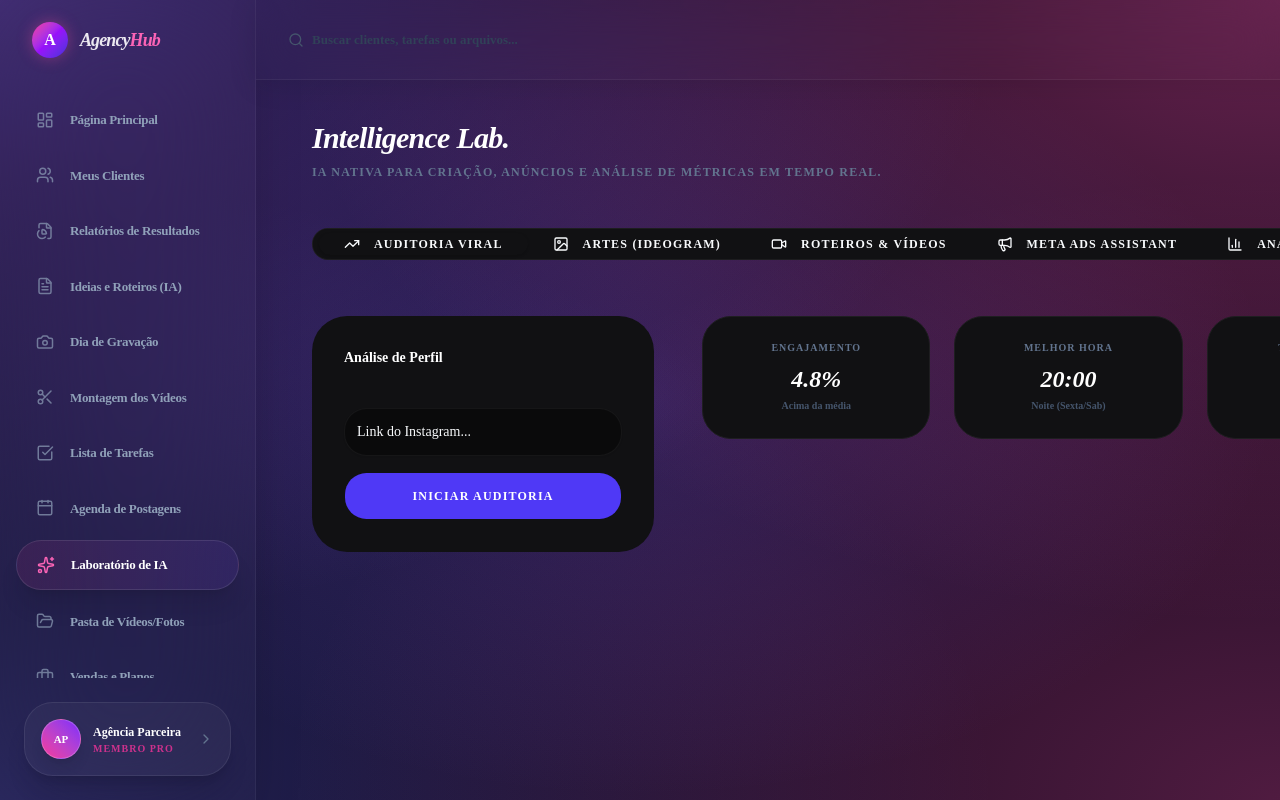
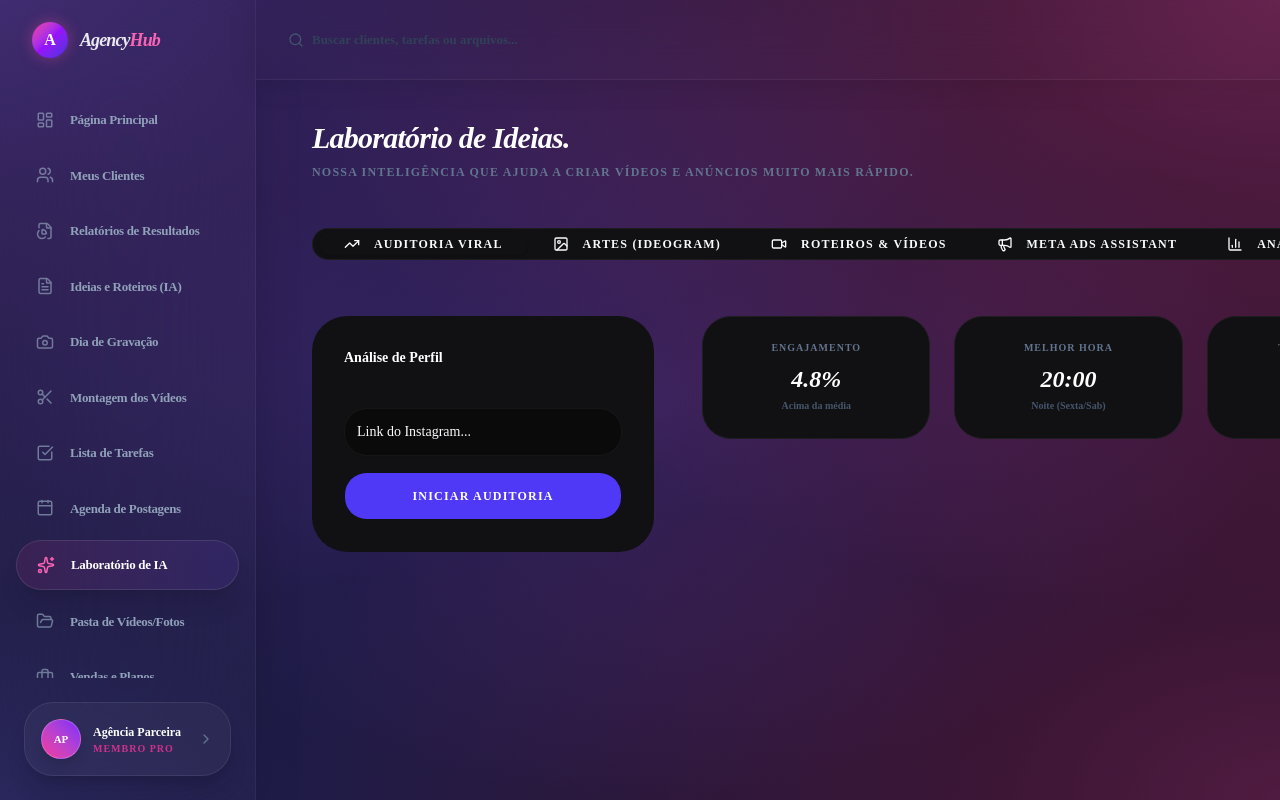
Before and after one commit to victordeassis6-creator/AGENCYHUB, a Next.js app: page /ia in a window 1280 px wide. Shown: the top 800 px of the page. Built offline with nearby package versions, Linux system fonts and the light colour scheme.

Commit message:
UX: Finalize language simplification and resolve Badge import lints (v4.0)

```diff
--- a/app/edicao/page.tsx
+++ b/app/edicao/page.tsx
@@ -3,7 +3,7 @@
 import { useState } from "react"
 import { Button } from "@/components/ui/button"
 import { Card, CardContent, CardHeader, CardTitle, CardDescription } from "@/components/ui/card"
-import { Badge } from "@/components/ui/badge"
+
 import {
   Scissors, PlayCircle, Clock, CheckCircle2,
   MessageSquare, User, MoreHorizontal, Download,
--- a/app/ia/page.tsx
+++ b/app/ia/page.tsx
@@ -32,8 +32,8 @@ export default function IAModulePage() {
     <div className="space-y-12 animate-fade-in-up">
       <div className="flex flex-col sm:flex-row sm:items-center justify-between gap-4">
         <div>
-          <h2 className="text-3xl font-black tracking-tight text-white mb-2 italic">Intelligence Lab.</h2>
-          <p className="text-slate-500 text-xs font-bold uppercase tracking-widest">IA nativa para criação, anúncios e análise de métricas em tempo real.</p>
+          <h2 className="text-3xl font-black tracking-tight text-white mb-2 italic">Laboratório de Ideias.</h2>
+          <p className="text-slate-500 text-xs font-bold uppercase tracking-widest">Nossa inteligência que ajuda a criar vídeos e anúncios muito mais rápido.</p>
         </div>
       </div>
 
--- a/app/producao/page.tsx
+++ b/app/producao/page.tsx
@@ -2,7 +2,7 @@
 
 import { Button } from "@/components/ui/button"
 import { Card, CardContent, CardHeader, CardTitle, CardDescription } from "@/components/ui/card"
-import { Badge } from "@/components/ui/badge"
+
 import {
   Camera, Calendar as CalendarIcon, Users,
   MapPin, CheckCircle2, Circle, Clock,
@@ -62,9 +62,9 @@ export default function ProducaoPage() {
                            <p className="text-sm font-bold text-slate-200 flex items-center gap-1 justify-end"><Clock className="w-3.5 h-3.5" /> {visit.time}</p>
                            <p className="text-[10px] text-slate-500 font-medium">Equipe: {visit.team}</p>
                         </div>
-                        <Badge className={`${visit.status === "CONFIRMED" ? "bg-emerald-500/15 text-emerald-400" : "bg-amber-500/15 text-amber-400"} border-0 px-3 py-1 rounded-full uppercase text-[10px] font-bold`}>
+                        <span className={`${visit.status === "CONFIRMED" ? "bg-emerald-500/15 text-emerald-400" : "bg-amber-500/15 text-amber-400"} px-3 py-1 rounded-full uppercase text-[10px] font-bold`}>
                            {visit.status === "CONFIRMED" ? "Confirmado" : "Pendente"}
-                        </Badge>
+                        </span>
                         <ChevronRight className="w-5 h-5 text-slate-600 group-hover:text-indigo-400 transition-colors" />
                      </div>
                    </div>
@@ -97,7 +97,7 @@ export default function ProducaoPage() {
               <CardHeader className="pb-4">
                  <CardTitle className="text-white text-md flex items-center justify-between">
                     O que não esquecer de filmar
-                    <Badge variant="outline" className="text-[9px] border-indigo-500/40 text-indigo-400">BURGER HOUSE</Badge>
+                    <span className="text-[9px] border border-indigo-500/40 text-indigo-400 px-2 py-0.5 rounded-full font-bold">BURGER HOUSE</span>
                  </CardTitle>
                  <CardDescription className="text-slate-500 text-xs font-bold leading-tight">Lista do que precisa ser filmado hoje.</CardDescription>
               </CardHeader>
```
